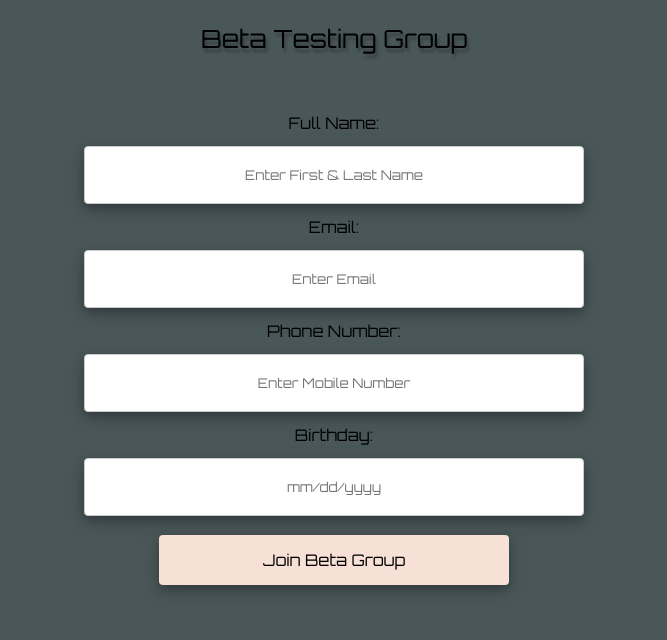
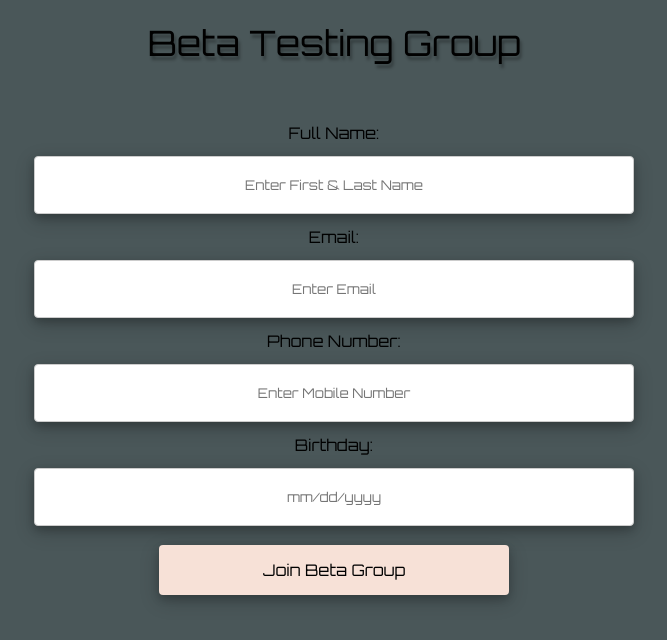
Before and after one commit to robert-bacius/Project_1, a plain HTML site: page index.html in a window 1280 px wide. Shown: the whole page, without its empty margins (306-973 px from the left). Drawn offline with Linux system fonts and the light colour scheme.

Commit message:
tablet fixes

```diff
--- a/css/screen.css
+++ b/css/screen.css
@@ -122,7 +122,7 @@
 @media  only screen and (min-width: 1000px){
     h2 {
         text-align: center;
-        font-size: 25px; /* 1.563em */
+        font-size: 35px; /* 1.563em */
         font-weight: 500;
         padding-bottom: 5%;
         padding-top: 2%;
@@ -130,7 +130,7 @@
     }
 
     input {
-        width: 500px; /* 21.875em */
+        width: 600px; /* 21.875em */
         padding: 20px 50px; /* 0.625em */
         margin: 15px 0; /* 0.938em */
         display: inline-block;
```
